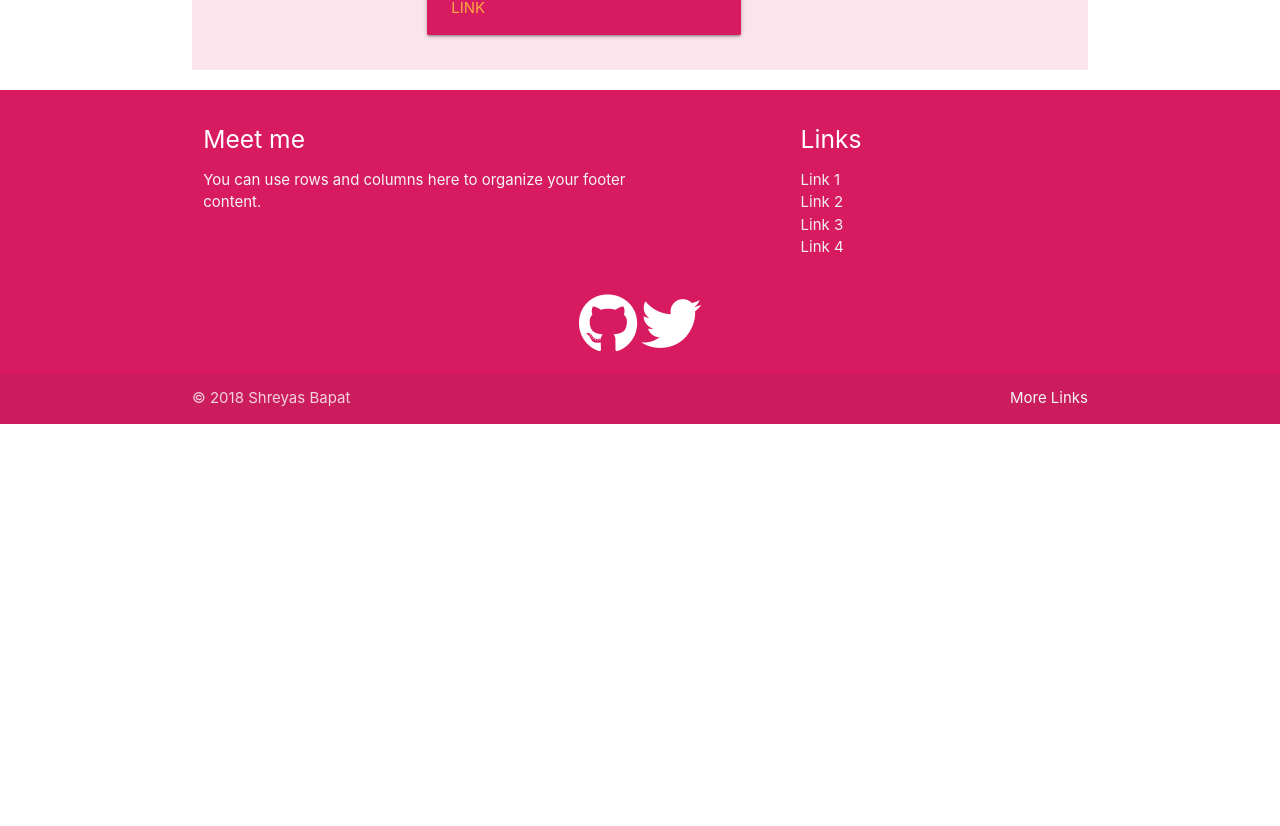
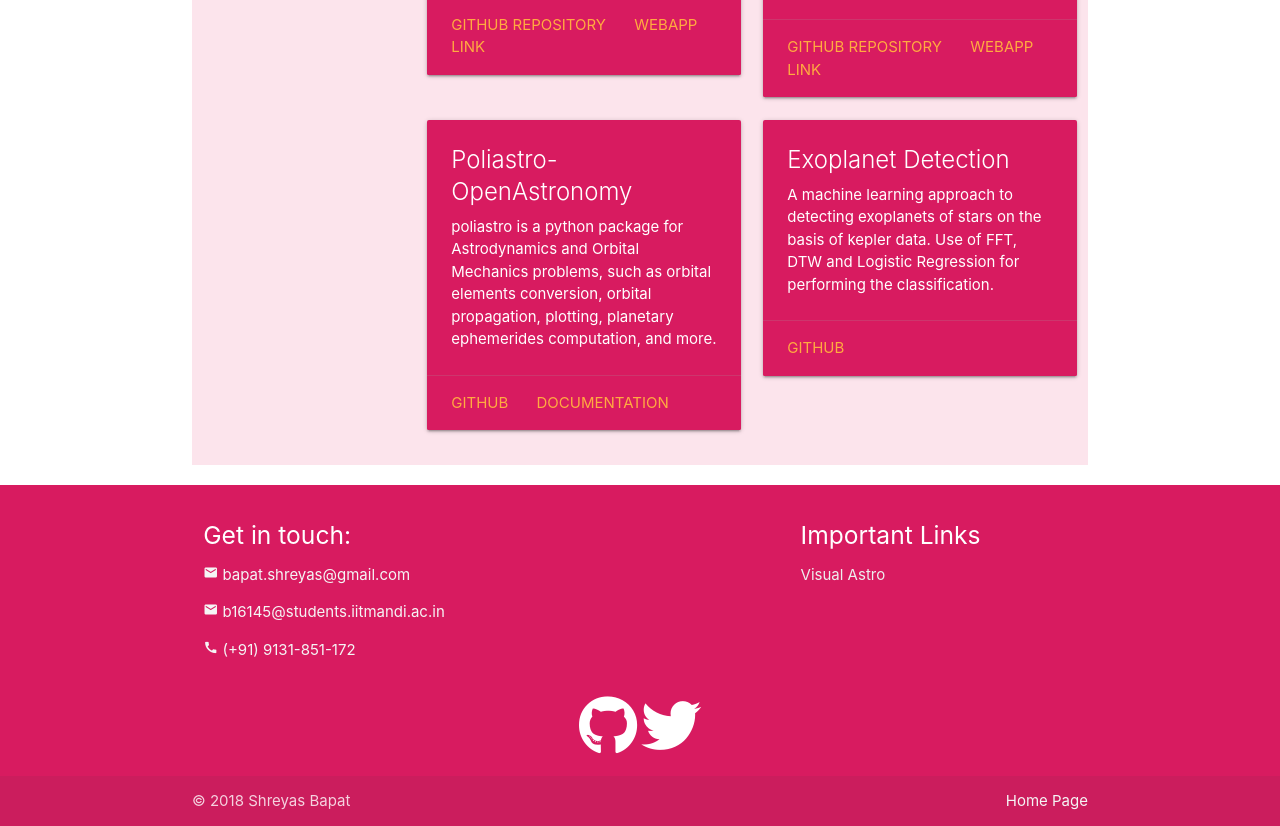
Before and after one commit to shreyasbapat/Portfolio, a plain HTML site: page index.html in a window 1280 px wide. Shown: the part 1284-2110 px from the top of the page. Before the commit the page ends 1708 px from the top, so only its background shows below. Drawn offline with nearby package versions, Linux system fonts and the light colour scheme.

Commit message:
Final Template

```diff
--- a/index.html
+++ b/index.html
@@ -42,9 +42,9 @@
 		  <a href="#!" data-target="mobile-demo" class="sidenav-trigger"><i class="material-icons white-text">menu</i></a>
 		  <ul class="right hide-on-med-and-down">
 		    <li><a href="sass.html"><i class="material-icons">home</i></a></li>
-		    <li><a href="badges.html"><i class="material-icons"></i></a></li>
-		    <li><a href="collapsible.html"><i class="material-icons">refresh</i></a></li>
-		    <li><a href="mobile.html"><i class="material-icons">more_vert</i></a></li>
+		    <li><a href="#Projects"><i class="material-icons">build</i></a></li>
+		    <li><a href="index.html"><i class="material-icons">refresh</i></a></li>
+		    <li><a href="#"><i class="material-icons">more_vert</i></a></li>
 		  </ul>
 		</div>
 		</nav>
@@ -65,6 +65,7 @@
       Software Developer, Amateur Astronomer, Deep Leaning Novice
     </blockquote>
     <a class="waves-effect waves-light btn-large center pink darken-1 z-depth-4" href="#Projects"><i class="material-icons left">code</i>Projects</a>
+    <p></p>
     <a class="waves-effect waves-light btn-large center pink darken-1 z-depth-4 social-icon" href="https://github.com/shreyasbapat"><i class="fab fa-github small"></i>  GitHub</a>
 
   </div>
@@ -84,7 +85,9 @@
   		</div>
   		<div class="col s12 m8 l9  lighten-4">
 
-      <h4 class="center pink-text lighten-4">List of Softwares</h4>
+      <h4 class="center pink-text lighten-2">Portfolio</h4>
+
+      <h5 class="center pink-text lighten-4">Data Science and Scientific Computing</h5>
 
       <div class="row">
         <div class="col s12 m6">
@@ -104,7 +107,7 @@
           <div class="card pink darken-1">
             <div class="card-content white-text">
               <span class="card-title">Alt-Az Generator</span>
-              <p>An easy platform to get the sky coordinate of any celestial body. You have to know it's name ot RA, Dec. The project is under serious development.</p>
+              <p>An easy platform to get the sky coordinate of any celestial body. You have to know it's name ot RA, Dec. The project is under serious development. <br> Based on pyephem by Brandon Rhodes, it tries to analyse every body by it's ephemeris data. We have made a local database of various prominent stars in the nights sky as well as some other important objects.</p>
             </div>
             <div class="card-action white-text">
               <a href="https://github.com/shreyasbapat/Alt-Az-Generator">GitHub Repository</a>
@@ -112,6 +115,35 @@
             </div>
           </div>
         </div>
+
+        <div class="col s12 m6">
+          <div class="card pink darken-1">
+            <div class="card-content white-text">
+              <span class="card-title">Poliastro-OpenAstronomy</span>
+              <p>poliastro is a python package for Astrodynamics and Orbital Mechanics problems, such as orbital elements conversion, orbital propagation, plotting, planetary ephemerides computation, and more. </p>
+            </div>
+            <div class="card-action white-text">
+              <a href="https://github.com/poliastro/poliastro">GitHub</a>
+              <a href="http://docs.poliastro.space">Documentation</a>
+            </div>
+          </div>
+        </div>
+
+
+         <div class="col s12 m6">
+          <div class="card pink darken-1">
+            <div class="card-content white-text">
+              <span class="card-title">Exoplanet Detection</span>
+              <p>A machine learning approach to detecting exoplanets of stars on the basis of kepler data. Use of FFT, DTW and Logistic Regression for performing the classification. </p>
+            </div>
+            <div class="card-action white-text">
+              <a href="https://github.com/STAC-IITMandi/Exoplanet-Detection">GitHub</a>
+              <!-- <a href="http://docs.poliastro.space">Documentation</a> -->
+            </div>
+          </div>
+        </div>
+
+
       </div>
   		</div>
   	</div>
@@ -121,16 +153,18 @@
           <div class="container">
             <div class="row">
               <div class="col l6 s12">
-                <h5 class="white-text">Meet me </h5>
-                <p class="grey-text text-lighten-4">You can use rows and columns here to organize your footer content.</p>
+                 <h5 class="white-text">Get in touch: </h5>
+                <p class="grey-text text-lighten-4" style="margin-bottom: : 0%"><i class="tiny material-icons">email</i> bapat.shreyas@gmail.com</p>
+                <p class="grey-text text-lighten-4" style="margin-top: 0px"><i class="tiny material-icons">email</i> b16145@students.iitmandi.ac.in</p>
+                <p class="grey-text text-lighten-4"><i class="tiny material-icons">call</i> (+91) 9131-851-172</p>
               </div>
               <div class="col l4 offset-l2 s12">
-                <h5 class="white-text">Links</h5>
+                <h5 class="white-text">Important Links</h5>
                 <ul>
-                  <li><a class="grey-text text-lighten-3" href="#!">Link 1</a></li>
-                  <li><a class="grey-text text-lighten-3" href="#!">Link 2</a></li>
-                  <li><a class="grey-text text-lighten-3" href="#!">Link 3</a></li>
-                  <li><a class="grey-text text-lighten-3" href="#!">Link 4</a></li>
+                  <li><a class="grey-text text-lighten-3" href="http://visualastro.com">Visual Astro</a></li>
+                  <!-- <li><a class="grey-text text-lighten-3" href="#!">Link 2</a></li> -->
+                  <!-- <li><a class="grey-text text-lighten-3" href="#!">Link 3</a></li> -->
+                  <!-- <li><a class="grey-text text-lighten-3" href="#!">Link 4</a></li> -->
                 </ul>
               </div>
             </div>
@@ -145,7 +179,7 @@
           <div class="footer-copyright">
             <div class="container">
             © 2018 Shreyas Bapat
-            <a class="grey-text text-lighten-4 right" href="#!">More Links</a>
+            <a class="grey-text text-lighten-4 right" href="https://shreyasbapat.github.io">Home Page</a>
             </div>
           </div>
         </footer>
```
